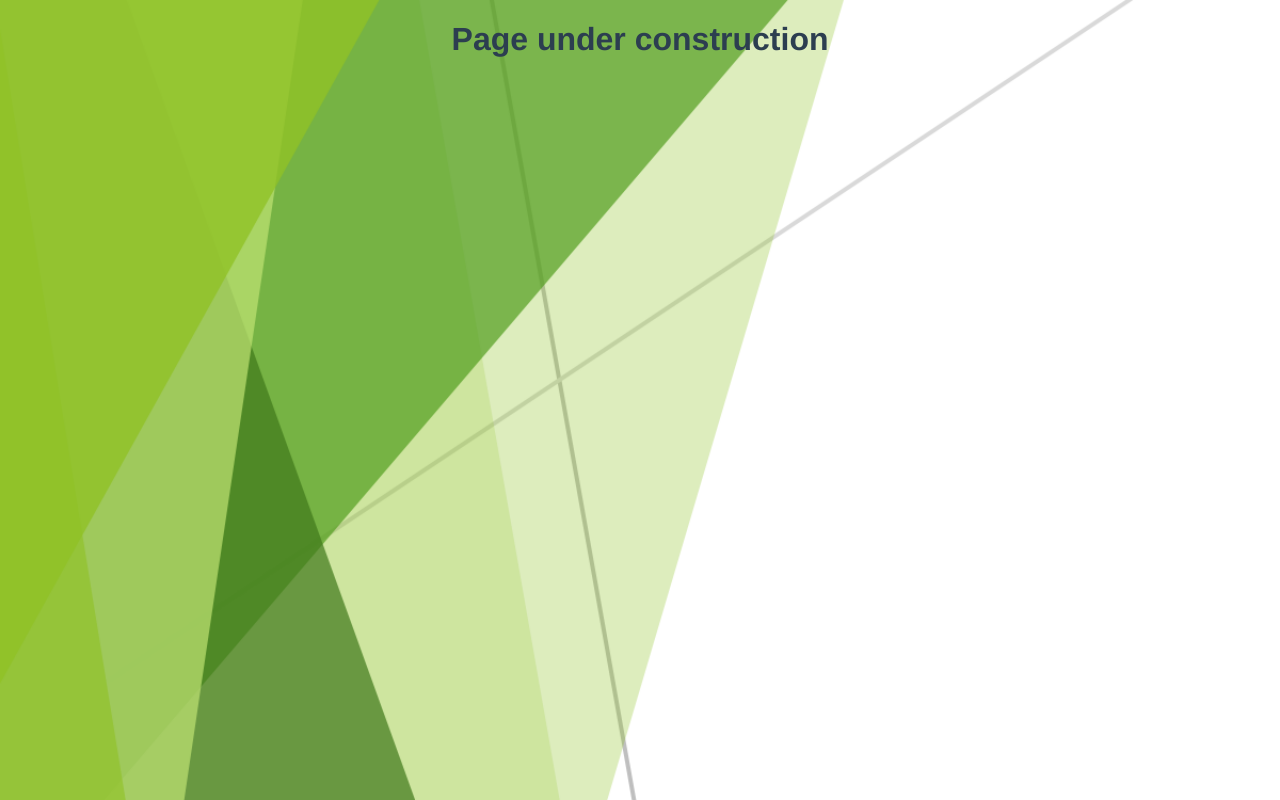
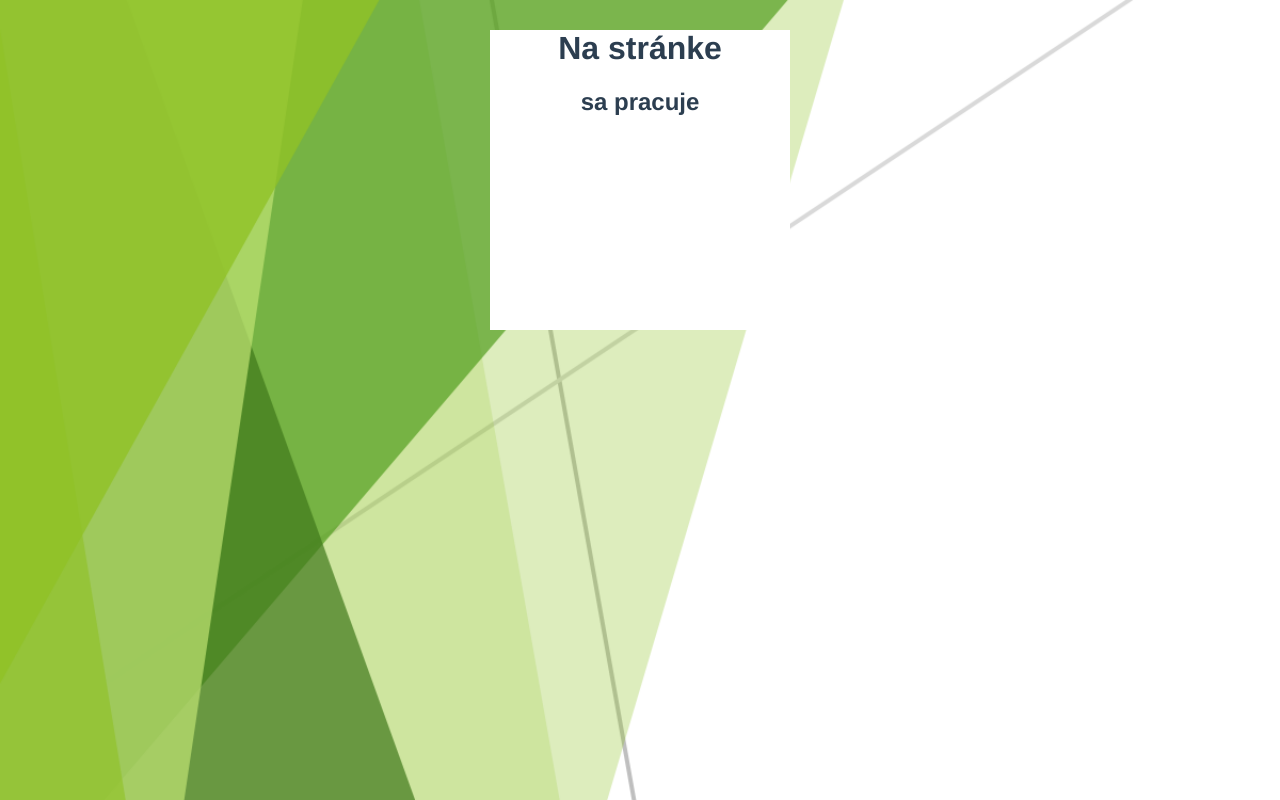
Before and after one commit to Allicce/memory-game, a Vue app: page /pageUnderConstruction in a window 1280 px wide. Built offline with nearby package versions, Linux system fonts and the light colour scheme.

Commit message:
page under construction part 1

```diff
--- a/src/views/PageUnderConstruction.vue
+++ b/src/views/PageUnderConstruction.vue
@@ -1,6 +1,9 @@
 <template>
-  <div>
-    <h1>Page under construction</h1>
+  <div class="container">
+    <div class="text">
+      <h1>Na stránke</h1>
+      <h2>sa pracuje</h2>
+    </div>
   </div>
 </template>
 
@@ -11,5 +14,16 @@ export default {
 </script>
 
 <style scoped>
+  .text {
+    background-color: white;
+    width: 300px;
+    height: 300px;
+    text-align: center;
+    margin: auto;
+  }
+
+  .text h1 {
+    margin-top: 10%;
+  }
 
 </style>
```
